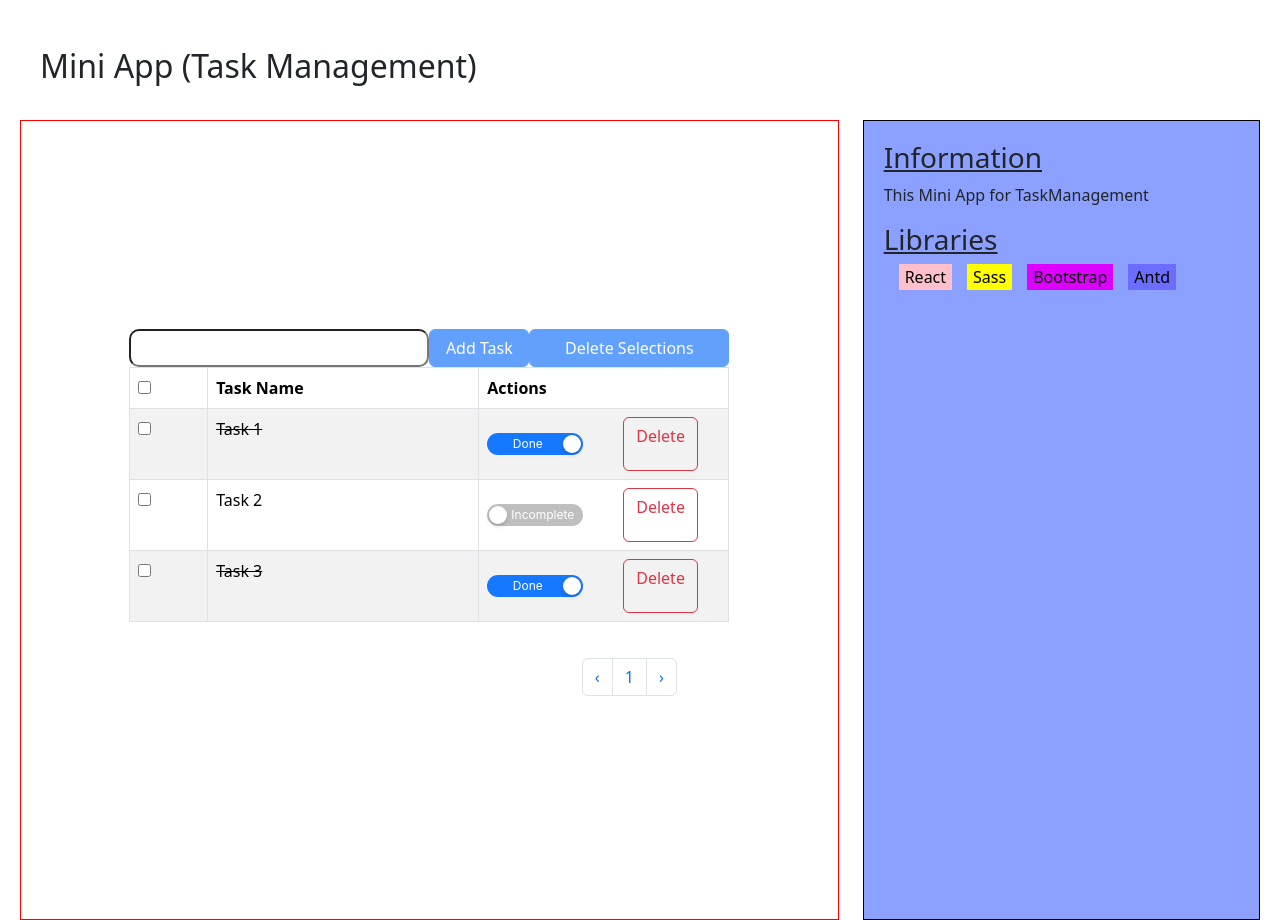
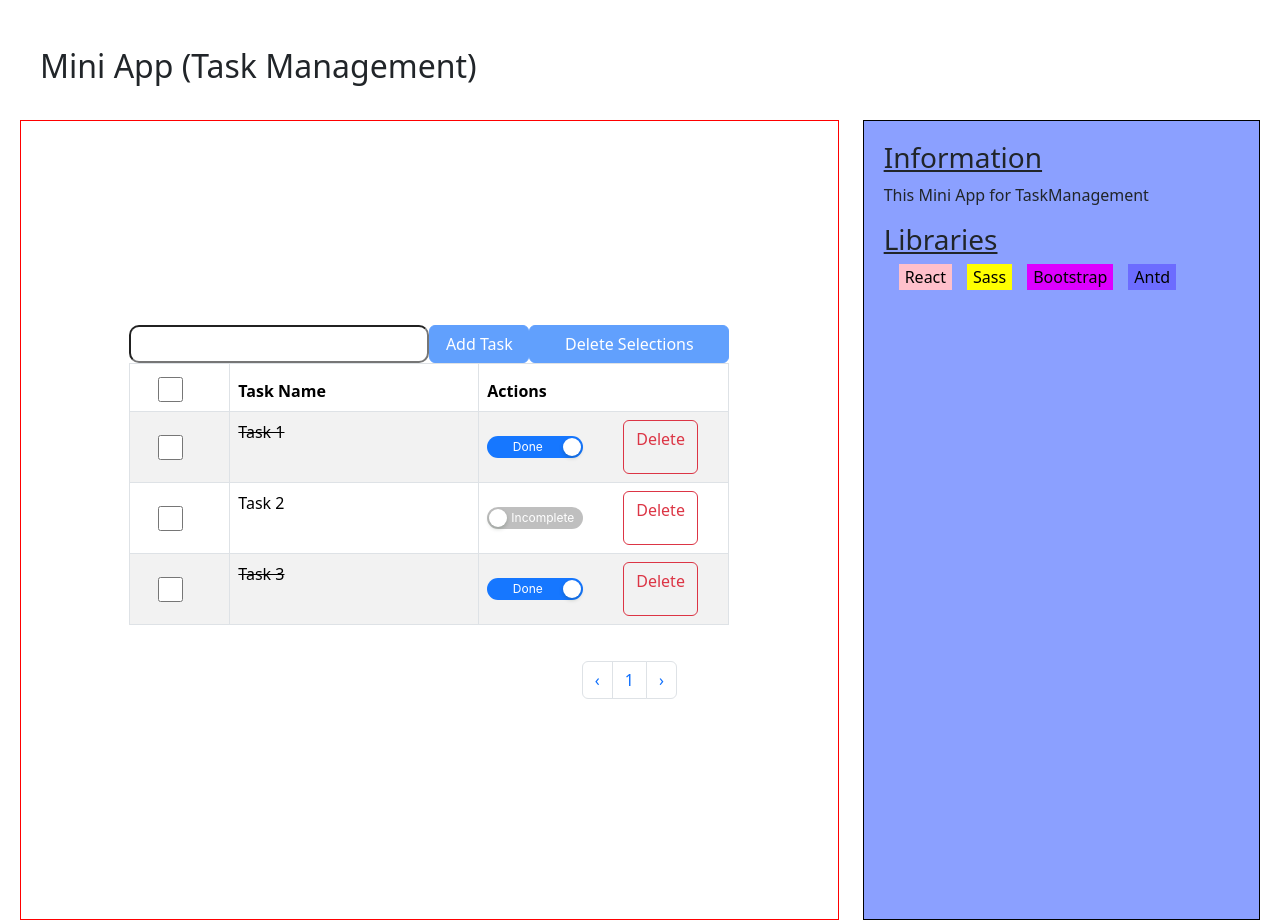
Before and after one commit to GoktugYmsk/task-management-challange, a React (Create React App) app: page / in a window 1280 px wide. Built offline with nearby package versions, Linux system fonts and the light colour scheme.

Commit message:
helmet and icon added & simple bug fixed

```diff
--- a/package.json
+++ b/package.json
@@ -15,6 +15,7 @@
     "react": "^18.2.0",
     "react-bootstrap": "^2.7.4",
     "react-dom": "^18.2.0",
+    "react-helmet": "^6.1.0",
     "react-redux": "^8.0.7",
     "react-scripts": "5.0.1",
     "redux": "^4.2.1",
--- a/public/index.html
+++ b/public/index.html
@@ -2,7 +2,7 @@
 <html lang="en">
   <head>
     <meta charset="utf-8" />
-    <link rel="icon" href="%PUBLIC_URL%/favicon.ico" />
+    <link rel="icon" href="https://encrypted-tbn0.gstatic.com/images?q=tbn:ANd9GcR58St1foJbBmoW1wlmrKi_w8HIsSEQkiy16Q&usqp=CAU" />
     <meta name="viewport" content="width=device-width, initial-scale=1" />
     <meta name="theme-color" content="#000000" />
     <meta
--- a/src/App.js
+++ b/src/App.js
@@ -1,3 +1,4 @@
+import { Helmet } from 'react-helmet';
 import { Row, Col } from 'react-bootstrap';
 
 import Header from './components/header';
@@ -9,6 +10,9 @@ import './App.css';
 function App() {
   return (
     <div className="App">
+      <Helmet>
+        <title>Task Management</title>
+      </Helmet>
       <Row>
         <Col sm={12} md={12} lg={12}>
           <Header />
--- a/src/components/content/altBox/index.jsx
+++ b/src/components/content/altBox/index.jsx
@@ -6,18 +6,18 @@ import { Switch, Space, Modal } from 'antd';
 import './index.scss';
 
 function AltBox({ tasks, setTasks }) {
-  const initialTasks = [
-    { name: 'Task 1', done: true, tic: false },
-    { name: 'Task 2', done: false, tic: false },
-    { name: 'Task 3', done: true, tic: false }
+  const [showDeleteModal, setShowDeleteModal] = useState(false);
+  const [selectedTaskIndex, setSelectedTaskIndex] = useState(null);
+
+  const defaultTasks = [
+    { name: 'Task 1', done: true, tick: false },
+    { name: 'Task 2', done: false, tick: false },
+    { name: 'Task 3', done: true, tick: false }
   ];
 
   useState(() => {
-    setTasks(initialTasks);
+    setTasks(defaultTasks);
   }, []);
-
-  const [showDeleteModal, setShowDeleteModal] = useState(false);
-  const [selectedTaskIndex, setSelectedTaskIndex] = useState(null);
 
   const handleTaskDoneChange = (index, checked) => {
     const updatedTasks = [...tasks];
@@ -27,7 +27,7 @@ function AltBox({ tasks, setTasks }) {
 
   const handleTaskOption = (index, ticked) => {
     const optionTasks = [...tasks];
-    optionTasks[index] = { ...optionTasks[index], tic: ticked };
+    optionTasks[index] = { ...optionTasks[index], tick: ticked };
     setTasks(optionTasks);
   };
 
@@ -38,10 +38,10 @@ function AltBox({ tasks, setTasks }) {
     setSelectedTaskIndex(null);
   };
 
-  const areAllTasksSelected = tasks.length > 0 && tasks.every((task) => task.tic);
+  const areAllTasksSelected = tasks.length > 0 && tasks.every((task) => task.tick);
 
   const handleToggleAllTasks = () => {
-    const allToggle = tasks.map((task) => ({ ...task, tic: !areAllTasksSelected }));
+    const allToggle = tasks.map((task) => ({ ...task, tick: !areAllTasksSelected }));
     setTasks(allToggle);
   };
 
@@ -79,7 +79,7 @@ function AltBox({ tasks, setTasks }) {
               <td>
                 <input
                   type='checkbox'
-                  checked={task.tic}
+                  checked={task.tick}
                   onChange={(e) => handleTaskOption(index, e.target.checked)}
                 />
               </td>
--- a/src/components/content/altBox/index.scss
+++ b/src/components/content/altBox/index.scss
@@ -1,8 +1,30 @@
 .content__altBox {
     display: flex;
+    align-items: center !important;
+    justify-content: center !important;
     width: 600px;
     height: auto;
     border-radius: 10px;
+
+    input {
+        position: relative;
+        cursor: pointer;
+        top: 5px;
+        left: 20px;
+        width: 25px;
+        height: 25px;
+    }
+
+    .content__altBox-body {
+        input {
+            position: relative;
+            cursor: pointer;
+            top: 15px;
+            left: 20px;
+            width: 25px;
+            height: 25px;
+        }
+    }
 
 
     .container__altBox-actions {
--- a/src/components/content/topBox/index.jsx
+++ b/src/components/content/topBox/index.jsx
@@ -10,8 +10,8 @@ function TopBox({ tasks, setTasks }) {
   const inputRef = useRef(null);
 
   const handleDeleteSelections = () => {
-    const updatedTasks = tasks.filter((task) => !task.tic);
-    setTasks(updatedTasks);
+    const deleteSelectedTick = tasks.filter((task) => !task.tick);
+    setTasks(deleteSelectedTick);
     setShowConfirmationModal(false);
   };
 
@@ -22,14 +22,14 @@ function TopBox({ tasks, setTasks }) {
   const handleAddTask = () => {
     const newTask = {
       name: inputValue,
-      tic: false
+      tick: false
     };
     setTasks([...tasks, newTask]);
     setInputValue('');
     inputRef.current.focus();
   };
 
-  const areAllTasksTicked = tasks.length > 0 && tasks.every((task) => task.tic);
+  const areAllTasksTicked = tasks.length > 0 && tasks.every((task) => task.tick);
 
   const handleConfirmationModalClose = () => {
     setShowConfirmationModal(false);
@@ -46,7 +46,7 @@ function TopBox({ tasks, setTasks }) {
 
   return (
     <div className='content-topBox'>
-      <input ref={inputRef} value={inputValue} onChange={handleInputChange} />
+      <input ref={inputRef} onChange={handleInputChange} />
       <Button
         className='content-topBox__add-Button'
         onClick={handleAddTask}
@@ -57,7 +57,7 @@ function TopBox({ tasks, setTasks }) {
       <Button
         className='content-topBox__allDelete-Button'
         onClick={handleDeleteSelectionsPrompt}
-        disabled={tasks.length === 0 || (!areAllTasksTicked && !tasks.some((task) => task.tic))}
+        disabled={tasks.length === 0 || (!areAllTasksTicked && !tasks.some((task) => task.tick))}
       >
         Delete Selections
       </Button>
```
Also changed, not shown: 1 other file (tests, documents, lock files or other folders).
